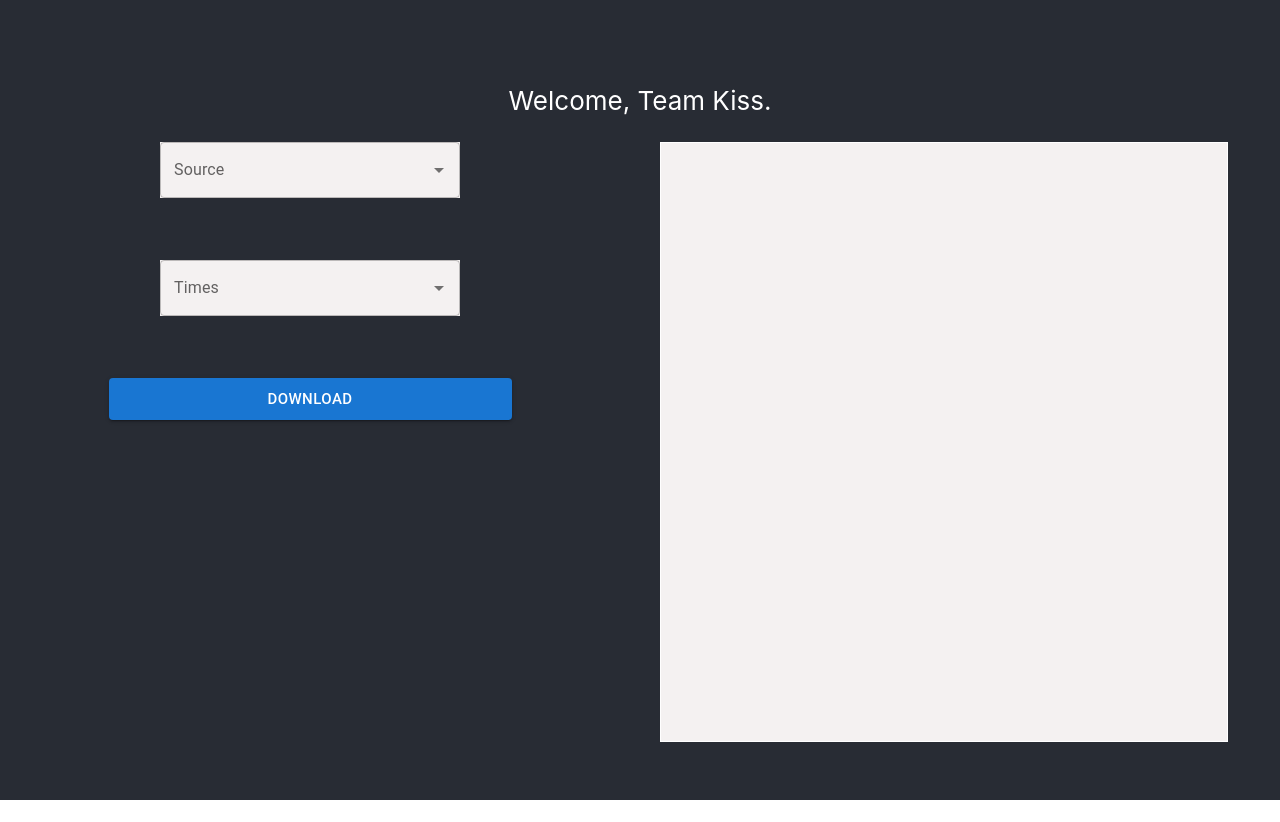
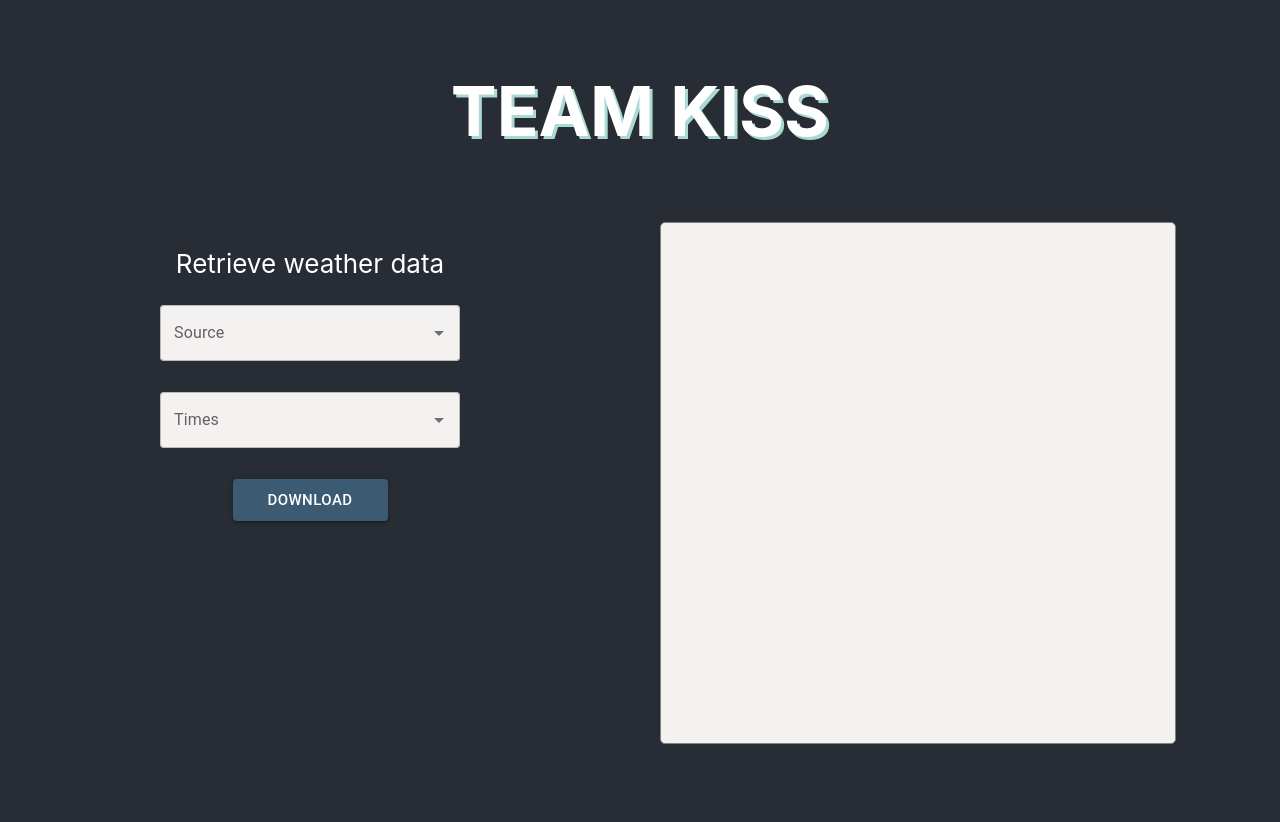
Before and after one commit to bravo-team-kiss/team-kiss, a React (Create React App) app in the folder frontend/: page / in a window 1280 px wide. Before the commit the page ends 800 px from the top, so only its background shows below. Built offline with nearby package versions, Linux system fonts and the light colour scheme.

Commit message:
final frontend

```diff
--- a/frontend/src/App.css
+++ b/frontend/src/App.css
@@ -1,16 +1,11 @@
 .App {
   text-align: center;
+  max-height: 100%;
 }
 
 .App-logo {
   height: 40vmin;
   pointer-events: none;
-}
-
-@media (prefers-reduced-motion: no-preference) {
-  .App-logo {
-    animation: App-logo-spin infinite 20s linear;
-  }
 }
 
 .App-header {
@@ -27,7 +22,10 @@
 .input-fields {
   width: 100%;
   background-color: #f4f1f1;
-  margin-bottom: 10%;
+  margin-bottom: 5%;
+  align-items: stretch;
+  border-radius: 4px;
+  border-style: line;
 }
 
 .search-div {
@@ -38,8 +36,8 @@
 }
 
 .button {
-  padding: 60%;
-  width: 65%;
+  width: 25%;
+  border-radius: 5px;
 }
 
 .display-div {
@@ -47,15 +45,19 @@
   display: flex;
   align-items: stretch;
   justify-content: center;
-  padding-right: 2em;
+  padding-right: 4em;
   height: 100%;
 }
 
 .data-textField {
-  background-color: #f4f1f1;
+  background: #f4f1f1;
   border: 1px solid;
   height: 100%;
   overflow: auto;
+  margin-bottom: 3em;
+  border-style: line;
+  border-color: grey;
+  border-radius: 5px;
 }
 
 .grid-container {
@@ -65,11 +67,9 @@
 .display-container {
   height: 100%;
 }
-@keyframes App-logo-spin {
-  from {
-    transform: rotate(0deg);
-  }
-  to {
-    transform: rotate(360deg);
-  }
+
+.title {
+  font-size: 4.3rem;
+  font-weight: bold;
+  text-shadow: 3px 3px #a9d9d0;
 }
--- a/frontend/src/App.js
+++ b/frontend/src/App.js
@@ -12,7 +12,7 @@ function App() {
   // };
   return (
     <div className="App-header">
-      <p>Welcome, Team Kiss.</p>
+      <p className="title">TEAM KISS</p>
       <Grid container spacing={5} className="grid-container">
         <Grid item xs={6}>
           <Search setParentData={setData} />
--- a/frontend/src/components/Search.js
+++ b/frontend/src/components/Search.js
@@ -43,6 +43,7 @@ function Search(props) {
 
   return (
     <div className="search-div">
+      <p>Retrieve weather data</p>
       <Autocomplete
         className="input-fields"
         id="combo-box-demo"
@@ -64,6 +65,7 @@ function Search(props) {
         className="button"
         variant="contained"
         size="large"
+        sx={{ background: "#3D5A73" }}
       >
         Download
       </Button>
--- a/frontend/src/index.css
+++ b/frontend/src/index.css
@@ -5,6 +5,7 @@ body {
     sans-serif;
   -webkit-font-smoothing: antialiased;
   -moz-osx-font-smoothing: grayscale;
+  overflow: hidden;
 }
 
 code {
```
